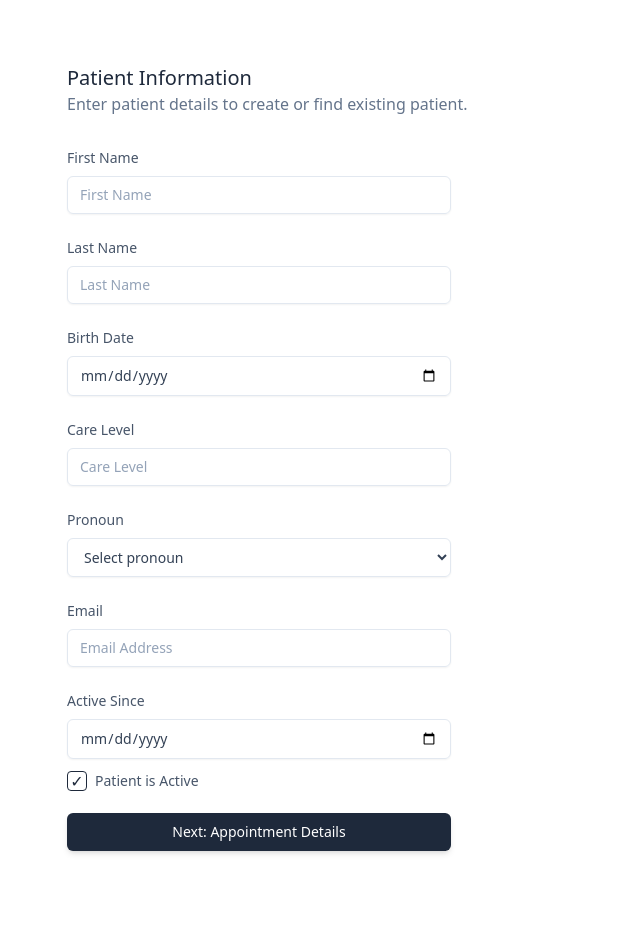
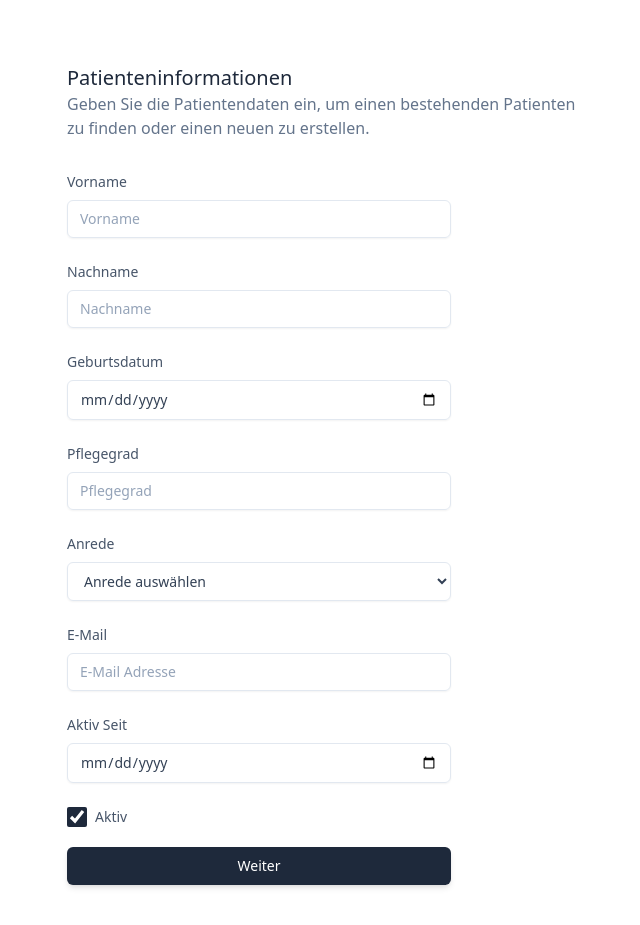
Before and after one commit to kiavashjamshidi/Appointments, a Next.js app: page /new in a window 1280 px wide. Shown: the whole page, without its empty margins (317-957 px from the left). Before the commit the page ends 891 px from the top, so only its background shows below. Built offline with nearby package versions, Linux system fonts and the light colour scheme.

Commit message:
germanized it

```diff
--- a/app/new/page.js
+++ b/app/new/page.js
@@ -3,7 +3,6 @@
 import { useEffect, useState } from 'react';
 import { supabase } from '../../lib/supabaseClient';
 import { useRouter } from 'next/navigation';
-
 
 export default function NewAppointmentPage() {
     const router = useRouter();
@@ -40,7 +39,7 @@ export default function NewAppointmentPage() {
         notes: '',
         category: '',
         location: '',
-        attachements: '', // store as a comma-separated string for now
+        attachements: '',
     });
 
     const [loading, setLoading] = useState(false);
@@ -65,7 +64,6 @@ export default function NewAppointmentPage() {
 
         const { email } = patientForm;
 
-        // Check if patient already exists
         const { data: existing, error } = await supabase
             .from('patients')
             .select('*')
@@ -73,7 +71,7 @@ export default function NewAppointmentPage() {
             .single();
 
         if (error && error.code !== 'PGRST116') {
-            alert('Error checking patient');
+            alert('Fehler bei der Patientenüberprüfung');
             console.error(error);
             setLoading(false);
             return;
@@ -91,7 +89,7 @@ export default function NewAppointmentPage() {
                 .single();
 
             if (insertError) {
-                alert('Error creating patient');
+                alert('Fehler beim Erstellen des Patienten');
                 console.error(insertError);
                 setLoading(false);
                 return;
@@ -106,6 +104,7 @@ export default function NewAppointmentPage() {
     async function handleAppointmentSubmit(e) {
         e.preventDefault();
         setLoading(true);
+
         const { error: insertError } = await supabase.from('appointments').insert([
             {
                 ...appointmentForm,
@@ -122,9 +121,8 @@ export default function NewAppointmentPage() {
         setLoading(false);
         console.log(insertError);
 
-
         if (insertError) {
-            alert('Error creating appointment');
+            alert('Fehler beim Erstellen des Termins');
             console.error(insertError);
         } else {
             router.push('/calendar');
@@ -135,51 +133,45 @@ export default function NewAppointmentPage() {
         <div className="max-w-xl mx-auto mt-8 p-8">
             <div className="relative flex flex-col rounded-xl bg-transparent">
                 <h4 className="block text-xl font-medium text-slate-800">
-                    {step === 1 ? 'Patient Information' : 'Appointment Details'}
+                    {step === 1 ? 'Patienteninformationen' : 'Termindetails'}
                 </h4>
                 <p className="text-slate-500 font-light">
                     {step === 1
-                        ? 'Enter patient details to create or find existing patient.'
-                        : 'Schedule your appointment with the selected patient.'}
+                        ? 'Geben Sie die Patientendaten ein, um einen bestehenden Patienten zu finden oder einen neuen zu erstellen.'
+                        : 'Planen Sie Ihren Termin mit dem ausgewählten Patienten.'}
                 </p>
 
                 {step === 1 ? (
                     <form onSubmit={handlePatientSubmit} className="mt-8 mb-2 w-80 max-w-screen-lg sm:w-96">
                         <div className="mb-1 flex flex-col gap-6">
                             <div className="w-full max-w-sm min-w-[200px]">
-                                <label className="block mb-2 text-sm text-slate-600">
-                                    First Name
-                                </label>
+                                <label className="block mb-2 text-sm text-slate-600">Vorname</label>
                                 <input
                                     type="text"
                                     name="firstname"
                                     value={patientForm.firstname}
                                     onChange={handlePatientChange}
                                     className="w-full bg-transparent placeholder:text-slate-400 text-slate-700 text-sm border border-slate-200 rounded-md px-3 py-2 transition duration-300 ease focus:outline-none focus:border-slate-400 hover:border-slate-300 shadow-sm focus:shadow"
-                                    placeholder="First Name"
+                                    placeholder="Vorname"
                                     required
                                 />
                             </div>
 
                             <div className="w-full max-w-sm min-w-[200px]">
-                                <label className="block mb-2 text-sm text-slate-600">
-                                    Last Name
-                                </label>
+                                <label className="block mb-2 text-sm text-slate-600">Nachname</label>
                                 <input
                                     type="text"
                                     name="lastname"
                                     value={patientForm.lastname}
                                     onChange={handlePatientChange}
                                     className="w-full bg-transparent placeholder:text-slate-400 text-slate-700 text-sm border border-slate-200 rounded-md px-3 py-2 transition duration-300 ease focus:outline-none focus:border-slate-400 hover:border-slate-300 shadow-sm focus:shadow"
-                                    placeholder="Last Name"
+                                    placeholder="Nachname"
                                     required
                                 />
                             </div>
 
                             <div className="w-full max-w-sm min-w-[200px]">
-                                <label className="block mb-2 text-sm text-slate-600">
-                                    Birth Date
-                                </label>
+                                <label className="block mb-2 text-sm text-slate-600">Geburtsdatum</label>
                                 <input
                                     type="date"
                                     name="birth_date"
@@ -191,136 +183,102 @@ export default function NewAppointmentPage() {
                             </div>
 
                             <div className="w-full max-w-sm min-w-[200px]">
-                                <label className="block mb-2 text-sm text-slate-600">
-                                    Care Level
-                                </label>
+                                <label className="block mb-2 text-sm text-slate-600">Pflegegrad</label>
                                 <input
                                     type="number"
                                     name="care_level"
                                     value={patientForm.care_level}
                                     onChange={handlePatientChange}
                                     className="w-full bg-transparent placeholder:text-slate-400 text-slate-700 text-sm border border-slate-200 rounded-md px-3 py-2 transition duration-300 ease focus:outline-none focus:border-slate-400 hover:border-slate-300 shadow-sm focus:shadow"
-                                    placeholder="Care Level"
+                                    placeholder="Pflegegrad"
                                     required
                                 />
                             </div>
 
                             <div className="w-full max-w-sm min-w-[200px]">
-                                <label className="block mb-2 text-sm text-slate-600">
-                                    Pronoun
-                                </label>
+                                <label className="block mb-2 text-sm text-slate-600">Anrede</label>
                                 <select
                                     name="pronoun"
                                     value={patientForm.pronoun}
                                     onChange={handlePatientChange}
                                     className="w-full bg-transparent placeholder:text-slate-400 text-slate-700 text-sm border border-slate-200 rounded-md px-3 py-2 transition duration-300 ease focus:outline-none focus:border-slate-400 hover:border-slate-300 shadow-sm focus:shadow"
                                 >
-                                    <option value="">Select pronoun</option>
-                                    <option value="he/him">He/Him</option>
-                                    <option value="she/her">She/Her</option>
-                                    <option value="they/them">They/Them</option>
+                                    <option value="">Anrede auswählen</option>
+                                    <option value="he/him">Er/Ihn</option>
+                                    <option value="she/her">Sie/Ihr</option>
+                                    <option value="they/them">Sie (plural)</option>
                                     <option value="ze/zir">Ze/Zir</option>
                                     <option value="xe/xem">Xe/Xem</option>
-                                    <option value="other">Other</option>
-                                    <option value="prefer-not-to-say">Prefer not to say</option>
+                                    <option value="other">Andere</option>
+                                    <option value="prefer-not-to-say">Möchte ich nicht sagen</option>
                                 </select>
                             </div>
 
                             <div className="w-full max-w-sm min-w-[200px]">
-                                <label className="block mb-2 text-sm text-slate-600">
-                                    Email
-                                </label>
+                                <label className="block mb-2 text-sm text-slate-600">E-Mail</label>
                                 <input
                                     type="email"
                                     name="email"
                                     value={patientForm.email}
                                     onChange={handlePatientChange}
                                     className="w-full bg-transparent placeholder:text-slate-400 text-slate-700 text-sm border border-slate-200 rounded-md px-3 py-2 transition duration-300 ease focus:outline-none focus:border-slate-400 hover:border-slate-300 shadow-sm focus:shadow"
-                                    placeholder="Email Address"
+                                    placeholder="E-Mail Adresse"
                                     required
                                 />
                             </div>
 
                             <div className="w-full max-w-sm min-w-[200px]">
-                                <label className="block mb-2 text-sm text-slate-600">
-                                    Active Since
-                                </label>
+                                <label className="block mb-2 text-sm text-slate-600">Aktiv Seit</label>
                                 <input
                                     type="date"
                                     name="active_since"
                                     value={patientForm.active_since}
                                     onChange={handlePatientChange}
                                     className="w-full bg-transparent placeholder:text-slate-400 text-slate-700 text-sm border border-slate-200 rounded-md px-3 py-2 transition duration-300 ease focus:outline-none focus:border-slate-400 hover:border-slate-300 shadow-sm focus:shadow"
-                                    required
                                 />
+                            </div>
+
+                            <div className="flex items-center gap-2">
+                                <input
+                                    type="checkbox"
+                                    id="active"
+                                    name="active"
+                                    checked={patientForm.active}
+                                    onChange={handlePatientChange}
+                                    className="w-5 h-5 accent-slate-800 rounded border border-slate-300"
+                                />
+                                <label htmlFor="active" className="text-sm text-slate-600">
+                                    Aktiv
+                                </label>
                             </div>
                         </div>
 
-                        <div className="inline-flex items-center mt-2">
-                            <label className="flex items-center cursor-pointer relative" htmlFor="active-check">
-                                <input
-                                    type="checkbox"
-                                    name="active"
-                                    checked={patientForm.active}
-                                    onChange={handlePatientChange}
-                                    className="peer h-5 w-5 cursor-pointer appearance-none rounded border border-slate-300 transition-all
-                                        checked:bg-white checked:border-slate-800 relative
-                                        after:content-['✓'] after:absolute after:inset-0 after:flex after:items-center after:justify-center
-                                        after:text-slate-800 after:opacity-0 checked:after:opacity-100"
-                                    id="active-check"
-                                />
-                            </label>
-                            <label className="cursor-pointer ml-2 text-slate-600 text-sm" htmlFor="active-check">
-                                Patient is Active
-                            </label>
-                        </div>
-
-
                         <button
-                            className="mt-4 w-full rounded-md bg-slate-800 py-2 px-4 border border-transparent text-center text-sm text-white transition-all shadow-md hover:shadow-lg focus:bg-slate-700 focus:shadow-none active:bg-slate-700 hover:bg-slate-700 active:shadow-none disabled:pointer-events-none disabled:opacity-50 disabled:shadow-none"
                             type="submit"
                             disabled={loading}
+                            className="mt-4 w-full rounded-md bg-slate-800 py-2 px-4 border border-transparent text-center text-sm text-white transition-all shadow-md hover:shadow-lg focus:bg-slate-700 focus:shadow-none active:bg-slate-700 hover:bg-slate-700 active:shadow-none disabled:pointer-events-none disabled:opacity-50 disabled:shadow-none"
                         >
-                            {loading ? 'Checking Patient...' : 'Next: Appointment Details'}
+                            {loading ? 'Wird geprüft...' : 'Weiter'}
                         </button>
                     </form>
                 ) : (
                     <form onSubmit={handleAppointmentSubmit} className="mt-8 mb-2 w-80 max-w-screen-lg sm:w-96">
-                        <select
-                            name="category"
-                            value={appointmentForm.category}
-                            onChange={handleAppointmentChange}
-                            className="w-full border p-2 rounded"
-                            required
-                        >
-                            <option value="">-- Select Category --</option>
-                            {categories.map((cat) => (
-                                <option key={cat.id} value={cat.id}>
-                                    {cat.label} — {cat.description}
-                                </option>
-                            ))}
-                        </select>
-
                         <div className="mb-1 flex flex-col gap-6">
                             <div className="w-full max-w-sm min-w-[200px]">
-                                <label className="block mb-2 text-sm text-slate-600">
-                                    Appointment Title
-                                </label>
+                                <label className="block mb-2 text-sm text-slate-600">Titel</label>
                                 <input
                                     type="text"
                                     name="title"
                                     value={appointmentForm.title}
                                     onChange={handleAppointmentChange}
                                     className="w-full bg-transparent placeholder:text-slate-400 text-slate-700 text-sm border border-slate-200 rounded-md px-3 py-2 transition duration-300 ease focus:outline-none focus:border-slate-400 hover:border-slate-300 shadow-sm focus:shadow"
-                                    placeholder="Appointment Title"
+                                    placeholder="Termin Titel"
                                     required
                                 />
                             </div>
 
                             <div className="w-full max-w-sm min-w-[200px]">
-                                <label className="block mb-2 text-sm text-slate-600">
-                                    Start Date & Time
-                                </label>
+                                <label className="block mb-2 text-sm text-slate-600">Startzeit</label>
                                 <input
                                     type="datetime-local"
                                     name="start"
@@ -332,9 +290,7 @@ export default function NewAppointmentPage() {
                             </div>
 
                             <div className="w-full max-w-sm min-w-[200px]">
-                                <label className="block mb-2 text-sm text-slate-600">
-                                    End Date & Time
-                                </label>
+                                <label className="block mb-2 text-sm text-slate-600">Endzeit</label>
                                 <input
                                     type="datetime-local"
                                     name="end"
@@ -345,53 +301,69 @@ export default function NewAppointmentPage() {
                                 />
                             </div>
 
-                            <input
-                                name="location"
-                                placeholder="Location"
-                                value={appointmentForm.location}
-                                onChange={handleAppointmentChange}
-                                className="w-full border p-2 rounded"
-                                required
-                            />
-
-                            <input
-                                name="attachements"
-                                placeholder="attachements (comma-separated)"
-                                value={appointmentForm.attachements}
-                                onChange={handleAppointmentChange}
-                                className="w-full border p-2 rounded"
-                                required
-                            />
+                            <div className="w-full max-w-sm min-w-[200px]">
+                                <label className="block mb-2 text-sm text-slate-600">Kategorie</label>
+                                <select
+                                    name="category"
+                                    value={appointmentForm.category}
+                                    onChange={handleAppointmentChange}
+                                    className="w-full bg-transparent placeholder:text-slate-400 text-slate-700 text-sm border border-slate-200 rounded-md px-3 py-2 transition duration-300 ease focus:outline-none focus:border-slate-400 hover:border-slate-300 shadow-sm focus:shadow"
+                                    required
+                                >
+                                    <option value="">Kategorie auswählen</option>
+                                    {categories.map((cat) => (
+                                        <option key={cat.id} value={cat.id}>
+                                            {cat.label} — {cat.description}
+                                        </option>
+                                    ))}
+                                </select>
+                            </div>
 
                             <div className="w-full max-w-sm min-w-[200px]">
-                                <label className="block mb-2 text-sm text-slate-600">
-                                    Notes
-                                </label>
+                                <label className="block mb-2 text-sm text-slate-600">Ort</label>
+                                <input
+                                    type="text"
+                                    name="location"
+                                    value={appointmentForm.location}
+                                    onChange={handleAppointmentChange}
+                                    className="w-full bg-transparent placeholder:text-slate-400 text-slate-700 text-sm border border-slate-200 rounded-md px-3 py-2 transition duration-300 ease focus:outline-none focus:border-slate-400 hover:border-slate-300 shadow-sm focus:shadow"
+                                    placeholder="Ort des Termins"
+                                />
+                            </div>
+
+                            <div className="w-full max-w-sm min-w-[200px]">
+                                <label className="block mb-2 text-sm text-slate-600">Notizen</label>
                                 <textarea
                                     name="notes"
                                     value={appointmentForm.notes}
                                     onChange={handleAppointmentChange}
+                                    className="w-full bg-transparent placeholder:text-slate-400 text-slate-700 text-sm border border-slate-200 rounded-md px-3 py-2 transition duration-300 ease focus:outline-none focus:border-slate-400 hover:border-slate-300 shadow-sm focus:shadow"
+                                    placeholder="Notizen"
                                     rows={3}
+                                />
+                            </div>
+
+                            <div className="w-full max-w-sm min-w-[200px]">
+                                <label className="block mb-2 text-sm text-slate-600">
+                                    Anhänge (durch Komma trennen)
+                                </label>
+                                <input
+                                    type="text"
+                                    name="attachements"
+                                    value={appointmentForm.attachements}
+                                    onChange={handleAppointmentChange}
                                     className="w-full bg-transparent placeholder:text-slate-400 text-slate-700 text-sm border border-slate-200 rounded-md px-3 py-2 transition duration-300 ease focus:outline-none focus:border-slate-400 hover:border-slate-300 shadow-sm focus:shadow"
-                                    placeholder="Additional notes..."
+                                    placeholder="Dateipfade oder URLs"
                                 />
                             </div>
                         </div>
 
                         <button
-                            className="mt-4 w-full rounded-md bg-slate-800 py-2 px-4 border border-transparent text-center text-sm text-white transition-all shadow-md hover:shadow-lg focus:bg-slate-700 focus:shadow-none active:bg-slate-700 hover:bg-slate-700 active:shadow-none disabled:pointer-events-none disabled:opacity-50 disabled:shadow-none"
                             type="submit"
                             disabled={loading}
+                            className="mt-4 w-full rounded-md bg-slate-800 py-2 px-4 border border-transparent text-center text-sm text-white transition-all shadow-md hover:shadow-lg focus:bg-slate-700 focus:shadow-none active:bg-slate-700 hover:bg-slate-700 active:shadow-none disabled:pointer-events-none disabled:opacity-50 disabled:shadow-none"
                         >
-                            {loading ? 'Creating Appointment...' : 'Create Appointment'}
-                        </button>
-
-                        <button
-                            type="button"
-                            onClick={() => setStep(1)}
-                            className="mt-2 w-full rounded-md bg-transparent py-2 px-4 border border-slate-300 text-center text-sm text-slate-700 transition-all shadow-sm hover:shadow-md focus:bg-slate-50 focus:shadow-none active:bg-slate-50 hover:bg-slate-50 active:shadow-none"
-                        >
-                            Back to Patient Info
+                            {loading ? 'Termin wird erstellt...' : 'Termin erstellen'}
                         </button>
                     </form>
                 )}
--- a/components/CalendarWeekGrid.js
+++ b/components/CalendarWeekGrid.js
@@ -82,7 +82,7 @@ export default function CalendarWeek({ appointments }) {
     return (
         <div className="w-full bg-white rounded-lg shadow-lg overflow-hidden">
             <div className="relative">
-                <div className="grid grid-cols-8 border-b border-slate-200">
+                <div className="grid grid-cols-8 border-b border-slate-200 text-center">
                     <div className="p-2 bg-slate-50 border-r border-slate-200 text-xs font-medium text-slate-600">
 
                     </div>
```
Also changed, not shown: components/FilterBar.js (+13 -12 lines).
